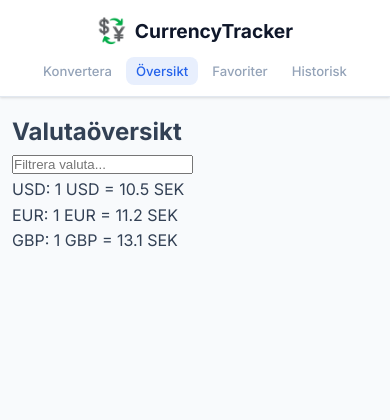
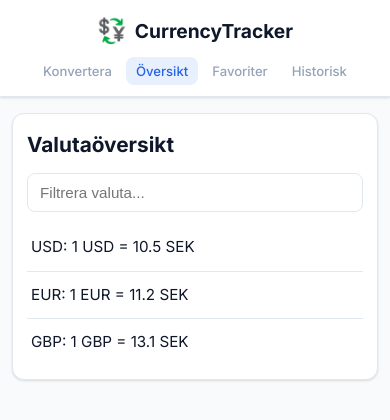
Before and after one commit to Adam-Sleiman/CurrencyTracker, a React (Vite) app: page /overview in a window 390 px wide. Shown: the top 420 px of the page. Built offline with nearby package versions, Linux system fonts and the light colour scheme; no server answers.

Commit message:
ny CSS
Mobile-first layout med tydlig läsbar lista.
Extra anpassning för smal skärm upp till 390px.
Tunn separator mellan valutarader på mobil.
Responsiv desktop-layout.

```diff
--- a/src/App.css
+++ b/src/App.css
@@ -320,6 +320,83 @@
   margin-bottom: 8px;
 }
 
+.currency-overview {
+  background: var(--bg-card);
+  border: 1px solid var(--border);
+  border-radius: var(--radius);
+  box-shadow: var(--shadow);
+  padding: 16px;
+}
+
+.currency-overview h2 {
+  color: var(--text-heading);
+  font-size: 1.3rem;
+  margin-bottom: 12px;
+}
+
+.currency-overview-filter {
+  width: 100%;
+  padding: 10px 12px;
+  border: 1px solid var(--border);
+  border-radius: var(--radius-sm);
+  font-size: 0.95rem;
+  margin-bottom: 12px;
+}
+
+.currency-overview-filter:focus {
+  outline: none;
+  border-color: var(--primary);
+  box-shadow: 0 0 0 3px var(--primary-light);
+}
+
+.currency-overview-list {
+  list-style: none;
+}
+
+.currency-overview-item {
+  padding: 12px 6px;
+  border-bottom: 1px solid var(--border);
+  color: var(--text-heading);
+  font-size: 0.95rem;
+}
+
+.currency-overview-item:last-child {
+  border-bottom: none;
+}
+
+@media (max-width: 390px) {
+  .currency-overview {
+    padding: 14px;
+  }
+
+  .currency-overview-item {
+    padding: 11px 4px;
+  }
+}
+
+@media (min-width: 768px) {
+  .currency-overview {
+    padding: 24px;
+  }
+
+  .currency-overview-list {
+    display: grid;
+    grid-template-columns: repeat(auto-fit, minmax(220px, 1fr));
+    gap: 12px;
+  }
+
+  .currency-overview-item {
+    border: 1px solid var(--border);
+    border-radius: var(--radius-sm);
+    padding: 12px;
+    background: var(--bg);
+  }
+
+  .currency-overview-item:last-child {
+    border-bottom: 1px solid var(--border);
+  }
+}
+
 .page-placeholder p {
   color: var(--text-muted);
 }
--- a/src/components/CurrencyOverview.jsx
+++ b/src/components/CurrencyOverview.jsx
@@ -11,15 +11,16 @@ function CurrencyOverview({ currencies }) {
     <div className="currency-overview">
       <h2>Valutaöversikt</h2>
       <input
+        className="currency-overview-filter"
         type="text"
         value={filter}
         onChange={(event) => setFilter(event.target.value)}
         placeholder="Filtrera valuta..."
         aria-label="Filtrera valuta"
       />
-      <ul>
+      <ul className="currency-overview-list">
         {filteredCurrencies.map((currency) => (
-          <li key={currency.code}>
+          <li key={currency.code} className="currency-overview-item">
             {currency.code}: 1 {currency.code} = {currency.rate} SEK
           </li>
         ))}
```
